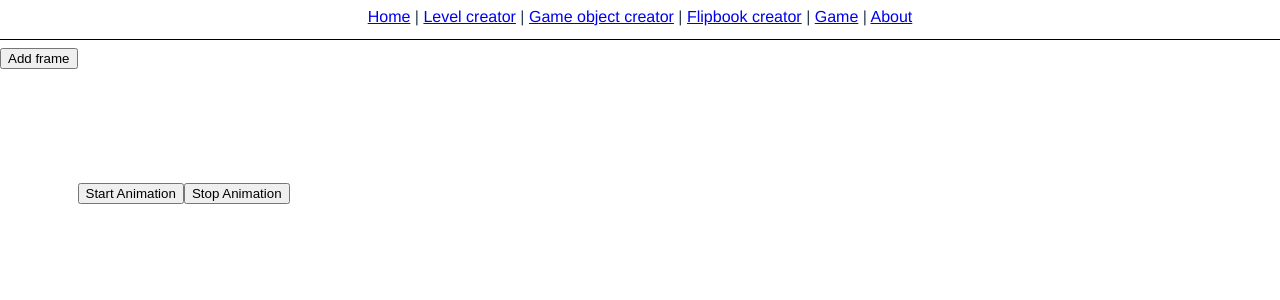
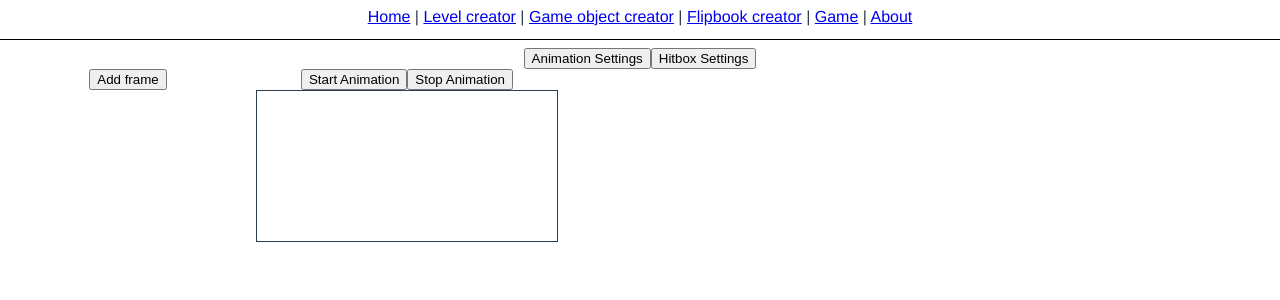
Before and after one commit to 3AHAT0P/ProjectYVueExample, a Vue app: page /flipbook-creator in a window 1280 px wide. Shown: the top 300 px of the page. Built offline with nearby package versions, Linux system fonts and the light colour scheme.

Commit message:
New Feature: FlipbookCreator page Dev: add HitboxCreator.vue component Dev: add getSpriteByUrl method for the Flipbook.ts

```diff
--- /dev/null
+++ b/src/components/HitboxCreator.vue
@@ -0,0 +1,124 @@
+<template>
+  <div>
+    <div>
+      <label>
+        Choose sprite
+        <select v-model="chosenSprite">
+          <option v-for="sprite in sprites" v-bind:key="sprite.id" v-bind:value="sprite">
+            {{sprite.url}}
+          </option>
+        </select>
+      </label>
+      <button @click="saveHitbox">Save Hitbox for the sprite</button>
+    </div>
+    <canvas ref="hitboxCreator"></canvas>
+    <div>
+      <span>Hitboxes</span>
+      <p>
+        {{hitboxes}}
+      </p>
+    </div>
+  </div>
+</template>
+
+<script lang="ts">
+import { Component, Vue, Watch } from 'vue-property-decorator';
+import { IHitBox } from '@/lib/core/RenderedObject/GameObject/GameObject';
+
+  type sprite = {
+    url: string;
+    id: string;
+    hitbox: IHitBox;
+  }
+
+  @Component({
+    components: { },
+    props: ['sprites', 'flipbook', 'hitboxes'],
+  })
+export default class HitboxCreator extends Vue {
+    private chosenSprite: sprite = null;
+    private ctx: CanvasRenderingContext2D;
+    private canvas: HTMLCanvasElement;
+    private startPoint: { x: number; y: number };
+    private mousedown: boolean;
+    private hitbox: { from: { x: number; y: number }; to: { x: number; y: number } };
+
+    mounted() {
+      this.canvas = this.$refs.hitboxCreator;
+      this.ctx = this.$refs.hitboxCreator.getContext('2d');
+
+      this.initDrawListeners();
+    }
+
+    saveHitbox() {
+      if (this.hitbox) this.$emit('saveHitbox', this.hitbox);
+    }
+
+    @Watch('chosenSprite')
+    protected showChosenSprite() {
+      const { width, height } = this.canvas;
+      const sprite = this.flipbook.getSpriteByUrl(this.chosenSprite.url);
+      const { width: fw, height: fh } = sprite;
+
+      this.canvas.width = fw;
+      this.canvas.height = fh;
+
+      this.ctx.clearRect(0, 0, width, height);
+      this.ctx.drawImage(
+        sprite.currentSprite,
+        0,
+        0,
+        fw,
+        fh,
+        0,
+        0,
+        fw,
+        fh,
+      );
+      this.drawSpriteRect();
+    }
+
+    initDrawListeners() {
+      this.canvas.addEventListener('mousedown', this.onMouseDown.bind(this));
+      this.canvas.addEventListener('mouseup', this.onMouseUp.bind(this));
+      this.canvas.addEventListener('mousemove', this.onMouseMove.bind(this));
+    }
+
+    onMouseDown(e: MouseEvent) {
+      const { offsetX, offsetY } = e;
+      this.startPoint = { x: offsetX, y: offsetY };
+      this.mousedown = true;
+    }
+
+    onMouseUp() {
+      this.mousedown = false;
+    }
+
+    onMouseMove(e: MouseEvent) {
+      if (this.mousedown) {
+        const { offsetX, offsetY } = e;
+        const { x, y } = this.startPoint;
+        this.showChosenSprite();
+
+        this.ctx.beginPath();
+        const width = offsetX - x;
+        const height = offsetY - y;
+        this.ctx.rect(x, y, width, height);
+        this.ctx.strokeStyle = 'blue';
+        this.ctx.lineWidth = 1;
+        this.ctx.stroke();
+
+        this.hitbox = { from: { x, y }, to: { x: offsetX, y: offsetY } };
+      }
+    }
+
+    private drawSpriteRect() {
+      const { width, height } = this.canvas;
+      this.ctx.beginPath();
+      this.ctx.rect(0, 0, width, height);
+      this.ctx.lineWidth = 1;
+      this.ctx.strokeStyle = 'black';
+      this.ctx.stroke();
+    }
+}
+</script>
--- a/src/lib/core/RenderedObject/Flipbook.ts
+++ b/src/lib/core/RenderedObject/Flipbook.ts
@@ -16,6 +16,7 @@ declare global {
     start(): void,
     stop(): void,
     on(event: string, handler: Function): void
+    getSpriteByUrl(url: string): Sprite | null
     currentSprite: HTMLCanvasElement,
     width: number,
     height: number,
@@ -127,6 +128,10 @@ export default class Flipbook {
     return this._offscreenCanvas.height;
   }
 
+  getSpriteByUrl(url: string) {
+    return this._sprites.find(sprite => sprite.src === url) || null;
+  }
+
   _createOffscreenCanvas() {
     this._offscreenCanvas = document.createElement('canvas');
     this._updateSize();
--- a/src/lib/core/RenderedObject/GameObject/GameObject.ts
+++ b/src/lib/core/RenderedObject/GameObject/GameObject.ts
@@ -22,7 +22,7 @@ export interface IHitBox {
   id: number;
   from: IPoint;
   to: IPoint;
-  options: IHitBoxOptions;
+  options?: IHitBoxOptions;
 }
 
 export default class GameObject extends RenderedObject implements IRenderedObject {
--- a/src/views/FlipbookCreator.vue
+++ b/src/views/FlipbookCreator.vue
@@ -1,6 +1,12 @@
 <template>
   <div :class="blockName | bemMods(mods)">
     <div>
+      <button @click="showAnimationTab">Animation Settings</button>
+      <button @click="showHitboxTab">Hitbox Settings</button>
+    </div>
+    <div :class="blockName | bemElement('content')">
+      <div v-show="animation" :class="blockName | bemElement('animation-settings')">
+        <div :class="blockName | bemElement('sprites')">
           <button @click="addFrame">Add frame</button>
           <div :class="blockName | bemElement('sprite-list')">
             <label v-for="sprite in sprites" v-bind:key="sprite.id">
@@ -9,10 +15,22 @@
             </label>
           </div>
         </div>
-    <div>
-      <button @click="flipbook.start()">Start Animation</button>
-      <button @click="flipbook.stop()">Stop Animation</button>
+        <div :class="blockName | bemElement('flipbook')">
+          <div :class="blockName | bemElement('actions')">
+            <button @click="startAnimation">Start Animation</button>
+            <button @click="stopAnimation">Stop Animation</button>
+          </div>
           <canvas ref="renderer"></canvas>
+        </div>
+      </div>
+      <div v-show="!animation" :class="blockName | bemElement('hitbox-settings')">
+        <HitboxCreator
+          :flipbook="flipbook"
+          :sprites="sprites"
+          :hitboxes="hitboxes"
+          @saveHitbox="addHitbox"
+        />
+      </div>
     </div>
   </div>
 </template>
@@ -21,21 +39,22 @@
 import {
   Vue,
   Component,
-  Prop,
   Watch,
 } from 'vue-property-decorator';
-import { State, Getter, Mutation } from 'vuex-class';
+
 import { uuid } from '@/utils';
 import Flipbook from '@/lib/core/RenderedObject/Flipbook';
+import { IHitBox } from '@/lib/core/RenderedObject/GameObject/GameObject';
+import HitboxCreator from '@/components/HitboxCreator.vue';
 
-const { BASE_URL } = process.env;
 type sprite = {
   url: string;
   id: string;
+  hitbox: IHitBox;
 }
 
 @Component({
-  components: { },
+  components: { HitboxCreator },
 })
 export default class FlipbookCreator extends Vue {
   private mods: Hash = {};
@@ -46,16 +65,23 @@ export default class FlipbookCreator extends Vue {
   private ctx: CanvasRenderingContext2D;
   private image: string;
 
+  private animation: boolean = true;
+  private hitboxes: IHitBox[] = [];
+
   mounted() {
     this.ctx = this.$refs.renderer.getContext('2d');
   }
 
   addFrame() {
-    this.sprites.push({ url: '', id: uuid() });
+    this.sprites.push({ url: '', id: uuid(), hitbox: null });
+  }
+
+  addHitbox(hitbox: IHitBox) {
+    this.hitboxes.push(hitbox);
   }
 
   async renderFlipbook() {
-    if (this.flipbook) {
+    if (this.flipbook && this.animation) {
       const { width, height } = this.$refs.renderer;
       const { width: fw, height: fh } = this.flipbook;
       this.ctx.clearRect(0, 0, width, height);
@@ -70,6 +96,7 @@ export default class FlipbookCreator extends Vue {
         fw,
         fh,
       );
+      this.drawFlipbookRect();
       requestAnimationFrame(this.renderFlipbook.bind(this));
     }
   }
@@ -91,6 +118,33 @@ export default class FlipbookCreator extends Vue {
       }
     }
   }
+
+
+  private drawFlipbookRect() {
+    const { width, height } = this.flipbook;
+    this.ctx.beginPath();
+    this.ctx.rect(0, 0, width, height);
+    this.ctx.lineWidth = 1;
+    this.ctx.strokeStyle = 'black';
+    this.ctx.stroke();
+  }
+
+  private startAnimation() {
+    this.flipbook.start();
+  }
+
+  private stopAnimation() {
+    this.flipbook.stop();
+  }
+
+  private showAnimationTab() {
+    this.animation = true;
+    this.renderFlipbook();
+  }
+
+  private showHitboxTab() {
+    this.animation = false;
+  }
 }
 </script>
 
@@ -98,7 +152,20 @@ export default class FlipbookCreator extends Vue {
 .flipbook-creator
   width 100%
   display flex
+  flex-direction column
+  &__animation-settings
+    display flex
+    width 100%
+  &__content
+    display flex
   &__sprite-list
     display flex
     flex-direction column
+  &__flipbook
+    display flex
+    flex-direction column
+  &__sprites
+    width 20%
+  &__flipbook canvas, &__hitbox-settings canvas
+    border 1px solid
 </style>
```
Lines whose indentation alone changed are shown as unchanged.
